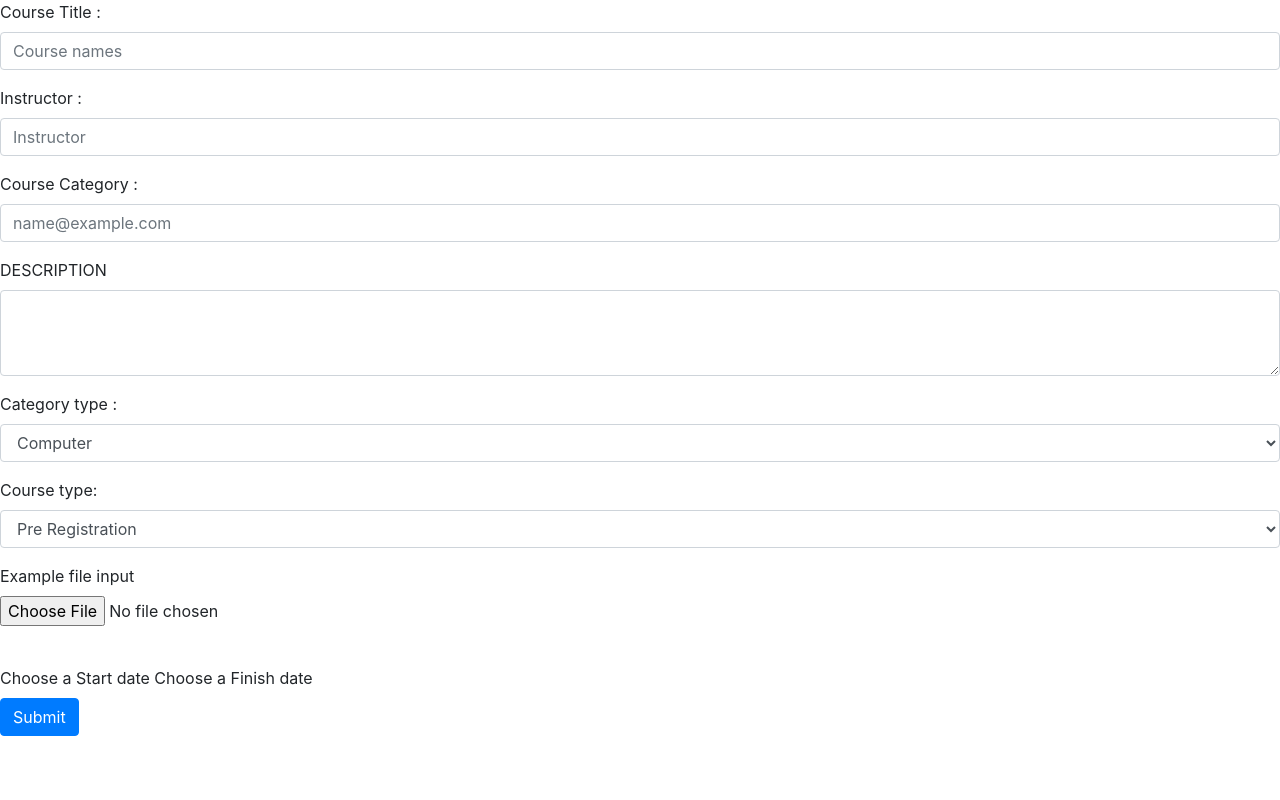
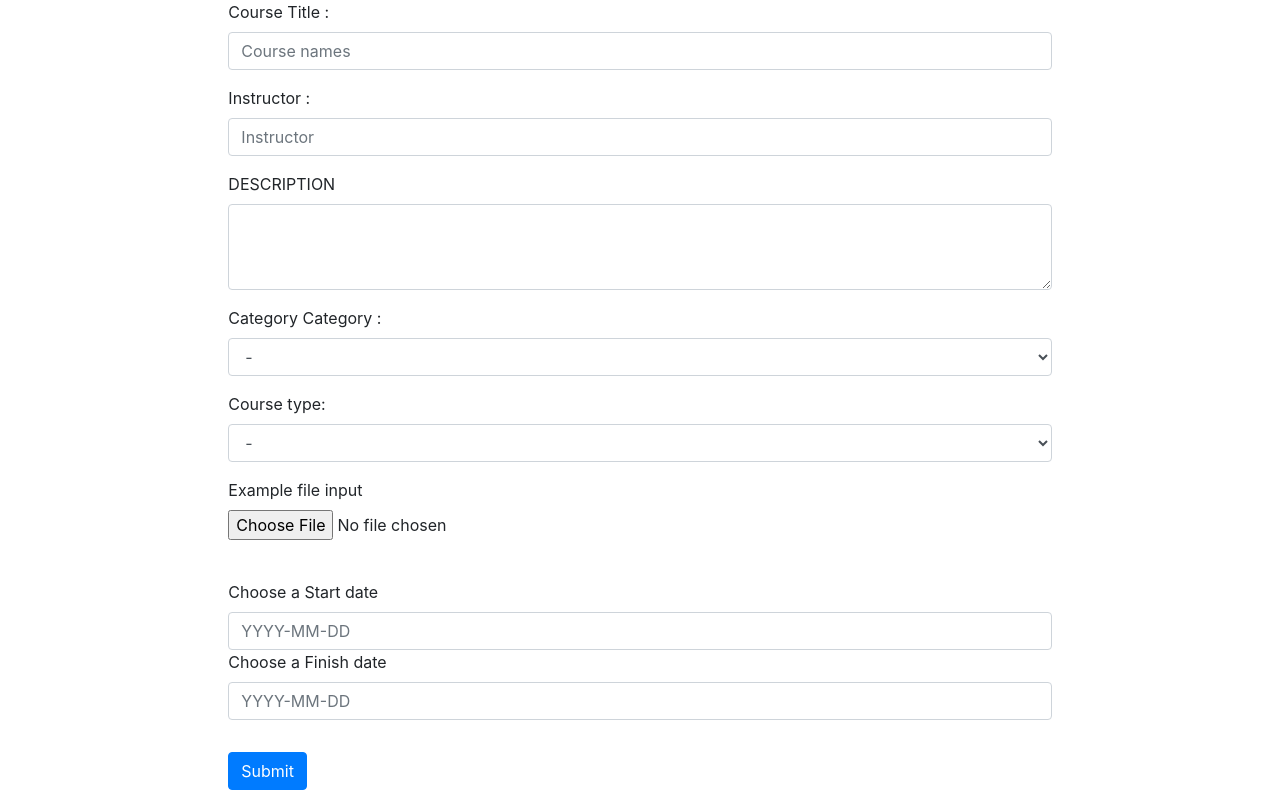
Before and after one commit to PraisySam/Course-Catalog, a Flask app: page /uploadCourse in a window 1280 px wide. Run offline with Flask 2, Linux system fonts and the light colour scheme; some libraries are stand-ins or nearby versions.

Commit message:
UpdateDB

```diff
--- a/app.py
+++ b/app.py
@@ -29,18 +29,18 @@ class Course(db.Model):
   instructor = db.Column(db.String)
   category = db.Column(db.String)
   description = db.Column(db.String)
-  courseimage = db.Column(db.String)
-  type = db.column(db.String)
-  startDate = db.column(db.String)
-  endDate = db.column(db.String)
+  filename = db.Column(db.String)
+  type = db.Column(db.String)
+  startDate = db.Column(db.Integer)
+  endDate = db.Column(db.Integer)
 
 
-  def __init__(self, title, instructor, category, description, courseimage, type, startDate, endDate):
+  def __init__(self, title, instructor, category, description, filename, type, startDate, endDate):
     self.title = title
     self.description = description
     self.category = category
     self.instructor = instructor
-    self.courseimage = courseimage
+    self.filename = filename
     self.type = type
     self.startDate = startDate
     self.endDate = endDate
@@ -48,7 +48,7 @@ class Course(db.Model):
 # Product Schema
 class CourseSchema(ma.Schema):
   class Meta:
-    fields = ('id', 'title', 'description', 'instructor','category', 'courseimage','type','startDate','endDate')
+    fields = ('id', 'title', 'description', 'instructor','category', 'filename','type','startDate','endDate')
 
 # Init schema
 course_schema = CourseSchema()
@@ -87,7 +87,7 @@ def upload():
 
     title = request.form["name"]
     instructor = request.form["Iname"]
-    category = request.form["Cat"]
+    category = request.form["Cname"]
     description = request.form["Dname"]
     type = request.form["type"]
     startDate = request.form["Bdate"]
@@ -100,24 +100,25 @@ def upload():
     print(request.files.getlist("file"))
     for upload in request.files.getlist("file"):
         print("PraisyUpload1"+str(upload))
-        print("{} is the file name".format(upload.courseimage))
-        courseimage = upload.courseimage
-        ext = os.path.splitext(courseimage)[1]
+        print("{} is the file name".format(upload.filename))
+        filename = upload.filename
+        ext = os.path.splitext(filename)[1]
         if (ext == ".jpg") or (ext == ".png"):
             print("File supported moving on...")
         else:
             print("File not supported")
             return
 
-        destination = "/".join([target, courseimage])
-        print("Accept incoming file:", courseimage)
+        destination = "/".join([target, filename])
+        print("Accept incoming file:", filename)
         print("Save it to:", destination)
         upload.save(destination)
 
-    new_course = Course(title, description, instructor, category, courseimage, type, startDate, endDate)
+    new_course = Course(title, description, instructor, category, filename, type, startDate, endDate)
     db.session.add(new_course)
     db.session.commit()
-    return render_template("complete.html", image_name=courseimage )
+
+    return render_template("complete.html", image_name=filename )
 
 
 def choice_query():
--- /dev/null
+++ b/templates/complete.html
@@ -0,0 +1 @@
+<h1>COMPLETE</h1>
--- a/templates/upload.html
+++ b/templates/upload.html
@@ -1,3 +1,6 @@
+<!doctype html>
+<html lang="en">
+
 <head>
   <title>Upload</title>
   <script src="https://ajax.googleapis.com/ajax/libs/jquery/1.12.0/jquery.min.js"></script>
@@ -8,6 +11,7 @@
 </head>
 
 <body>
+    <div class="container col-md-8">
     <form id="upload-form" action="{{ url_for('upload') }}" method="POST" enctype="multipart/form-data">
         <div class="form-group">
           <label for="name">Course Title :</label>
@@ -18,16 +22,13 @@
             <input type="text" class="form-control" id="Iname" name="Iname" placeholder="Instructor">
         </div>
         <div class="form-group">
-            <label for="Sname">Course Category :</label>
-            <input type="text" class="form-control" id="Cname" name="name" placeholder="name@example.com">
+            <label for="Dname">DESCRIPTION </label>
+            <textarea class="form-control" name="Dname" rows="3"></textarea>
         </div>
         <div class="form-group">
-            <label for="Dname">DESCRIPTION </label>
-            <textarea class="form-control" id="Dname" rows="3"></textarea>
-        </div>
-        <div class="form-group">
-            <label for="Cat">Category type :</label>
-            <select class="form-control" id="Cat">
+            <label for="Cname">Category  Category  :</label>
+            <select class="form-control" name="Cname">
+              <option>-</option>
               <option>Computer</option>
               <option>Maths</option>
               <option>Engineering</option>
@@ -35,7 +36,8 @@
         </div>
         <div class="form-group">
           <label for="type">Course type:</label>
-          <select class="form-control" id="type">
+          <select class="form-control" name="type">
+            <option>-</option>
             <option>Pre Registration</option>
             <option>On Going</option>
             <option>Over</option>
@@ -44,20 +46,23 @@
 
         <div class="form-group">
             <label for="exampleFormControlFile1">Example file input</label>
-            <input id="file-picker" class="form-control-file" type="file" name="file" accept="image/*">
+            <input id="file-picker" class="form-control-file" type="file"  name="file"  accept="image/*">
+
               <div id="msg">
               <br>
               </div>
         </div>
         <div>
             <label for="Bdate">Choose a Start date</label>
-            <b-form-datepicker id="Bdate" :state="true" class="mb-2"></b-form-datepicker>
+            <input type="integer" class="form-control" id="Bdate" name="Bdate" placeholder="YYYY-MM-DD">
+
             <label for="Fdate">Choose a Finish date</label>
-            <b-form-datepicker id="Fdate" :state="true" class="mb-2"></b-form-datepicker>
-
+            <input type="integer" class="form-control" id="Fdate" name="Fdate" placeholder="YYYY-MM-DD">
         </div>
-        <button type="submit" value="Upload!" id="upload-button" class="btn btn-primary mb-2">Submit</button>
+        <br>
+        <button type="submit" value="Upload!" id="upload-button" class="btn btn-primary my-2">Submit</button>
     </form>
+  </div>
 
   <script src="{{ url_for('static', filename='js/main.js') }}"></script>
   <script src="https://code.jquery.com/jquery-3.5.1.slim.min.js" integrity="sha384-DfXdz2htPH0lsSSs5nCTpuj/zy4C+OGpamoFVy38MVBnE+IbbVYUew+OrCXaRkfj" crossorigin="anonymous"></script>
```
Also changed, not shown: Course_catalog-master/README.md (deleted), db.sqlite (added), static/imageuploads/website-mock-e1597547815880-768x489.png (added).
